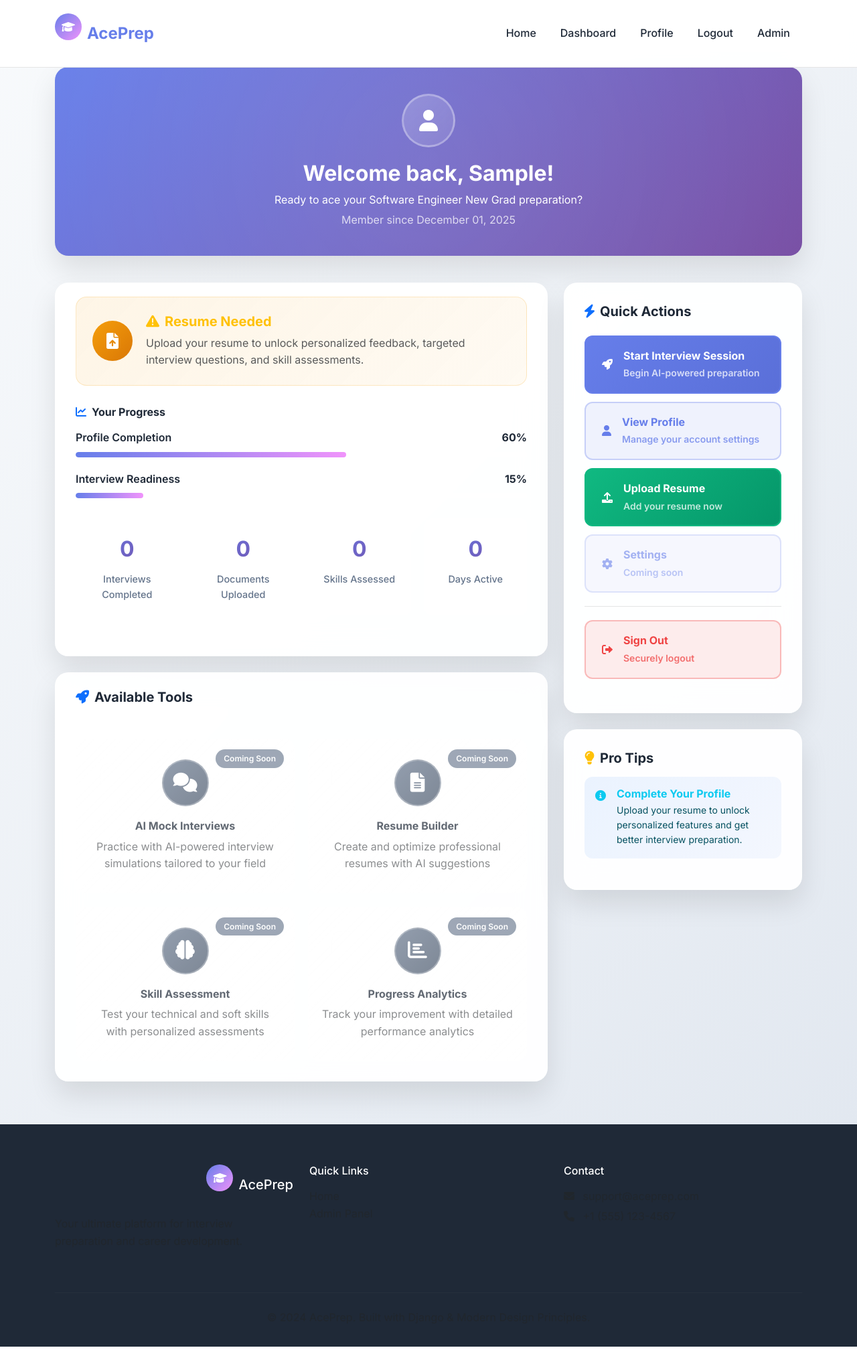
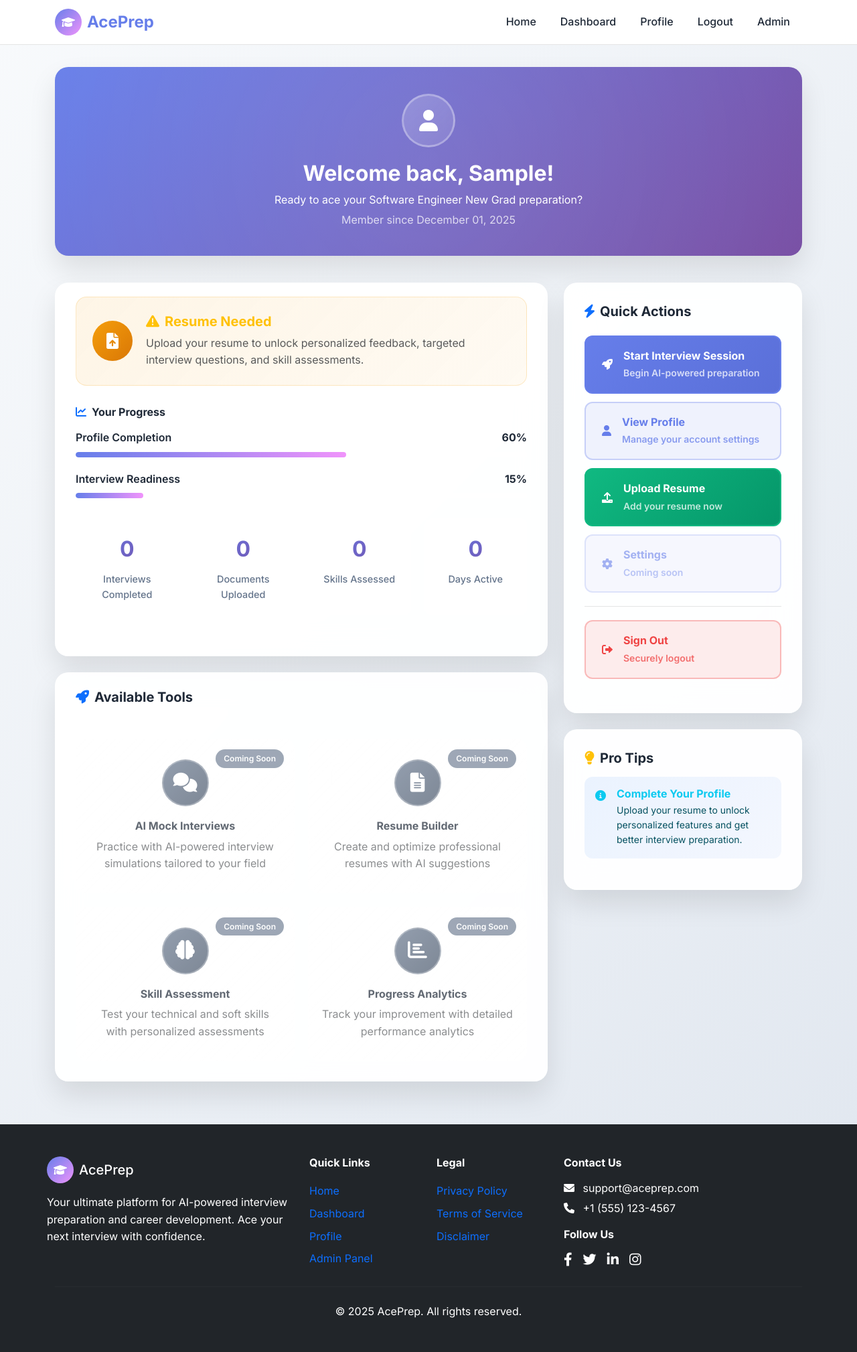
Before and after one commit to gcivil-nyu-org/team2-wed-fall25, a Django app: page /accounts/dashboard/ in a window 1280 px wide. Shown: the whole page at 67% size. Run offline with Django 5.2, Linux system fonts and the light colour scheme; the visitor is signed in with stand-in values (Sample User, id 1); data that the repository does not hold is empty; parts of the project's set-up code (start-up, migrations or seed data) failed here and were passed over.

Commit message:
made UI changes - JD box, logo, footer

```diff
--- a/templates/accounts/dashboard.html
+++ b/templates/accounts/dashboard.html
@@ -4,6 +4,10 @@
 
 {% block extra_css %}
 <style>
+    :root {
+        --profile-completion-width: {% if user.has_resume %}85%{% else %}60%{% endif %};
+        --interview-readiness-width: {% if user.has_resume %}45%{% else %}15%{% endif %};
+    }
     .dashboard-container {
         min-height: 100vh;
         background: linear-gradient(135deg, #f8fafc 0%, #e2e8f0 100%);
@@ -496,7 +500,7 @@
                                     <span class="fw-bold">{% if user.has_resume %}85%{% else %}60%{% endif %}</span>
                                 </div>
                                 <div class="progress-modern">
-                                    <div class="progress-bar-modern" style="width: {% if user.has_resume %}85%{% else %}60%{% endif %};"></div>
+                                    <div class="progress-bar-modern" style="width: var(--profile-completion-width);"></div>
                                 </div>
                             </div>
                             <div class="progress-item">
@@ -505,7 +509,7 @@
                                     <span class="fw-bold">{% if user.has_resume %}45%{% else %}15%{% endif %}</span>
                                 </div>
                                 <div class="progress-modern">
-                                    <div class="progress-bar-modern" style="width: {% if user.has_resume %}45%{% else %}15%{% endif %};"></div>
+                                    <div class="progress-bar-modern" style="width: var(--interview-readiness-width);"></div>
                                 </div>
                             </div>
                         </div>
--- a/templates/base.html
+++ b/templates/base.html
@@ -49,7 +49,7 @@
             background: rgba(255, 255, 255, 0.95) !important;
             backdrop-filter: blur(20px);
             border-bottom: 1px solid rgba(0, 0, 0, 0.1);
-            padding: 15px 0;
+            padding: 8px 0; /* Reduced padding for smaller height */
             position: fixed;
             top: 0;
             width: 100%;
@@ -62,6 +62,25 @@
             font-size: 1.5rem;
             color: var(--primary-color) !important;
             text-decoration: none;
+            display: flex;
+            align-items: center;
+        }
+
+        /* Specific styling for navbar logo icon */
+        .navbar-logo-icon {
+            width: 40px;
+            height: 40px;
+            font-size: 1rem;
+            display: flex; /* Make it a flex container to center the icon */
+            align-items: center;
+            justify-content: center;
+            background: linear-gradient(135deg, var(--primary-color), var(--accent-color));
+            color: white;
+            border-radius: 50%;
+        }
+
+        .navbar-brand span {
+            line-height: 1;
         }
 
         .navbar-nav .nav-link {
@@ -264,11 +283,36 @@
             transform: translateY(-2px);
         }
 
-        /* Footer */
-        footer {
-            background: var(--dark-color);
+        /* Footer specific styles */
+        .footer-brand-container {
+            display: flex;
+            align-items: center;
+            /* To move it further left, we'll override Bootstrap's default padding on the column */
+        }
+
+        .footer-brand-logo-icon {
+            width: 40px;
+            height: 40px;
+            font-size: 1rem;
+            display: flex;
+            align-items: center;
+            justify-content: center;
+            background: linear-gradient(135deg, var(--primary-color), var(--accent-color));
             color: white;
-            padding: 60px 0 30px;
+            border-radius: 50%;
+            margin-right: 8px; /* Standard spacing from Bootstrap's me-2 */
+        }
+
+        .footer-brand-text {
+            line-height: 1; /* Normalize line height */
+            display: flex; /* Treat text as flex item for centering */
+            align-items: center; /* Vertically center the text itself */
+            margin-bottom: 0; /* Remove default h5 margin */
+        }
+
+        /* Override Bootstrap's column padding for the first footer column */
+        .footer-first-col {
+            padding-left: 0 !important;
         }
 
         /* Accessibility Improvements */
@@ -303,6 +347,10 @@
             .navbar-nav .nav-link {
                 margin: 5px 0;
             }
+
+            .footer-first-col {
+                padding-left: 15px !important; /* Restore default Bootstrap padding for small screens */
+            }
         }
 
         /* Loading Animation */
@@ -327,14 +375,10 @@
 <body>
     <!-- Navigation -->
     <nav class="navbar navbar-expand-lg navbar-light">
-        <div class="container">
-            <a class="navbar-brand" href="{% url 'home' %}">
-                <div class="d-flex align-items-center">
-                    <div class="feature-icon me-2" style="width: 40px; height: 40px; font-size: 1rem;">
-                        <i class="fas fa-graduation-cap"></i>
-                    </div>
-                    AcePrep
-                </div>
+        <div class="container d-flex align-items-center">
+            <a class="navbar-brand d-flex align-items-center" href="{% url 'home' %}">
+                <i class="fas fa-graduation-cap me-2 navbar-logo-icon"></i>
+                <span>AcePrep</span>
             </a>
             <button class="navbar-toggler" type="button" data-bs-toggle="collapse" data-bs-target="#navbarNav" aria-controls="navbarNav" aria-expanded="false" aria-label="Toggle navigation">
                 <span class="navbar-toggler-icon"></span>
@@ -376,44 +420,64 @@
     </main>
 
     <!-- Footer -->
-    <footer>
+    <footer class="bg-dark text-white py-5">
         <div class="container">
             <div class="row">
-                <div class="col-lg-4 mb-4">
-                    <div class="d-flex align-items-center mb-3">
-                        <div class="feature-icon me-2" style="width: 40px; height: 40px; font-size: 1rem;">
-                            <i class="fas fa-graduation-cap"></i>
-                        </div>
-                        <h5 class="mb-0">AcePrep</h5>
+                <!-- Brand Description -->
+                <div class="col-lg-4 col-md-6 mb-4 mb-lg-0 footer-first-col">
+                    <div class="footer-brand-container mb-3">
+                        <i class="fas fa-graduation-cap footer-brand-logo-icon"></i>
+                        <h5 class="text-white footer-brand-text">AcePrep</h5>
                     </div>
-                    <p class="text-muted">Your ultimate platform for interview preparation and career development.</p>
+                    <p class="text-muted-footer mb-0">Your ultimate platform for AI-powered interview preparation and career development. Ace your next interview with confidence.</p>
                 </div>
-                <div class="col-lg-4 mb-4">
-                    <h6 class="mb-3">Quick Links</h6>
-                    <ul class="list-unstyled">
-                        <li><a href="{% url 'home' %}" class="text-muted text-decoration-none">Home</a></li>
-                        {% if not user.is_authenticated %}
-                            <li><a href="{% url 'signup' %}" class="text-muted text-decoration-none">Sign Up</a></li>
-                            <li><a href="{% url 'login' %}" class="text-muted text-decoration-none">Login</a></li>
+
+                <!-- Quick Links -->
+                <div class="col-lg-2 col-md-6 mb-4 mb-lg-0">
+                    <h6 class="text-white fw-bold mb-3">Quick Links</h6>
+                    <ul class="list-unstyled mb-0">
+                        <li><a href="{% url 'home' %}" class="text-muted-footer text-decoration-none py-1 d-block">Home</a></li>
+                        {% if user.is_authenticated %}
+                            <li><a href="{% url 'dashboard' %}" class="text-muted-footer text-decoration-none py-1 d-block">Dashboard</a></li>
+                            <li><a href="{% url 'profile' %}" class="text-muted-footer text-decoration-none py-1 d-block">Profile</a></li>
+                        {% else %}
+                            <li><a href="{% url 'login' %}" class="text-muted-footer text-decoration-none py-1 d-block">Login</a></li>
+                            <li><a href="{% url 'signup' %}" class="text-muted-footer text-decoration-none py-1 d-block">Sign Up</a></li>
                         {% endif %}
-                        <li><a href="{% url 'admin:index' %}" class="text-muted text-decoration-none">Admin Panel</a></li>
+                        <li><a href="{% url 'admin:index' %}" class="text-muted-footer text-decoration-none py-1 d-block">Admin Panel</a></li>
                     </ul>
                 </div>
-                <div class="col-lg-4 mb-4">
-                    <h6 class="mb-3">Contact</h6>
-                    <p class="text-muted mb-1">
-                        <i class="fas fa-envelope me-2"></i>
-                        support@aceprep.com
-                    </p>
-                    <p class="text-muted">
-                        <i class="fas fa-phone me-2"></i>
-                        +1 (555) 123-4567
-                    </p>
+
+                <!-- Legal Pages -->
+                <div class="col-lg-2 col-md-6 mb-4 mb-lg-0">
+                    <h6 class="text-white fw-bold mb-3">Legal</h6>
+                    <ul class="list-unstyled mb-0">
+                        <li><a href="#" class="text-muted-footer text-decoration-none py-1 d-block">Privacy Policy</a></li>
+                        <li><a href="#" class="text-muted-footer text-decoration-none py-1 d-block">Terms of Service</a></li>
+                        <li><a href="#" class="text-muted-footer text-decoration-none py-1 d-block">Disclaimer</a></li>
+                    </ul>
+                </div>
+
+                <!-- Contact Info & Social Media -->
+                <div class="col-lg-4 col-md-6 mb-4 mb-lg-0">
+                    <h6 class="text-white fw-bold mb-3">Contact Us</h6>
+                    <p class="text-muted-footer mb-1"><i class="fas fa-envelope me-2"></i> support@aceprep.com</p>
+                    <p class="text-muted-footer mb-3"><i class="fas fa-phone me-2"></i> +1 (555) 123-4567</p>
+
+                    <h6 class="text-white fw-bold mb-3">Follow Us</h6>
+                    <div class="d-flex mt-3">
+                        <a href="#" class="text-white me-3"><i class="fab fa-facebook-f fa-lg"></i></a>
+                        <a href="#" class="text-white me-3"><i class="fab fa-twitter fa-lg"></i></a>
+                        <a href="#" class="text-white me-3"><i class="fab fa-linkedin-in fa-lg"></i></a>
+                        <a href="#" class="text-white"><i class="fab fa-instagram fa-lg"></i></a>
+                    </div>
                 </div>
             </div>
+
             <hr class="my-4" style="border-color: rgba(255,255,255,0.1);">
+
             <div class="text-center">
-                <p class="mb-0 text-muted">&copy; 2024 AcePrep. Built with Django & Modern Design Principles.</p>
+                <p class="mb-0 text-muted-footer">&copy; <span id="current-year"></span> AcePrep. All rights reserved.</p>
             </div>
         </div>
     </footer>
@@ -423,6 +487,7 @@
 
     <!-- Custom JavaScript for Interactions -->
     <script>
+        document.getElementById('current-year').textContent = new Date().getFullYear();
         // Smooth scrolling for anchor links
         document.querySelectorAll('a[href^="#"]').forEach(anchor => {
             anchor.addEventListener('click', function (e) {
--- a/templates/interviews/start_session.html
+++ b/templates/interviews/start_session.html
@@ -67,6 +67,7 @@
         font-size: 16px;
         transition: all 0.3s ease;
         background: rgba(255, 255, 255, 0.9);
+        width: 100%;
     }
 
     .form-control-modern:focus,
```
Also changed, not shown: interviews/migrations/0007_alter_interviewsession_company.py (added).
